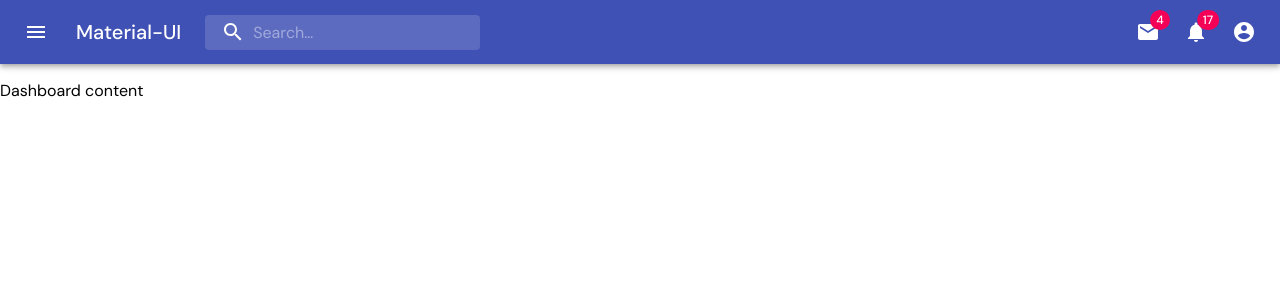
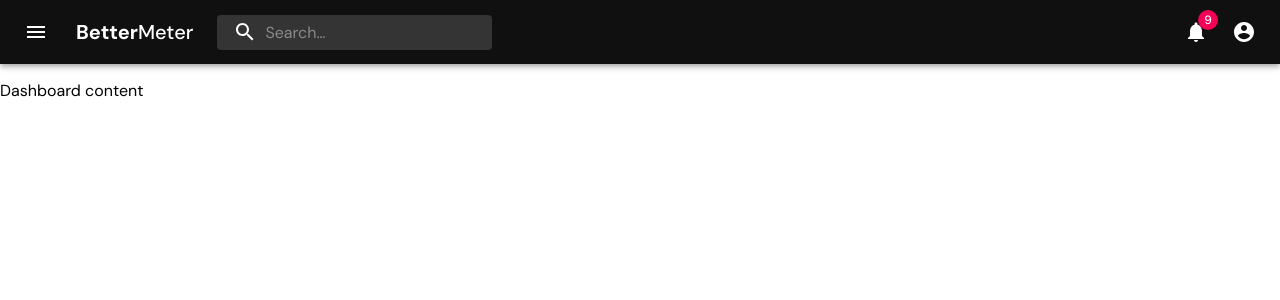
Before and after one commit to GBarkhatov/carlo-test, a React (Create React App) app: page / in a window 1280 px wide. Shown: the top 300 px of the page. Built offline with nearby package versions, Linux system fonts and the light colour scheme.

Commit message:
add appbar color

```diff
--- a/src/components/AppBar/AppBar.js
+++ b/src/components/AppBar/AppBar.js
@@ -1,4 +1,4 @@
-import React, { setState } from 'react'
+import React from 'react'
 import { fade, makeStyles, useTheme } from '@material-ui/core/styles'
 import AppBar from '@material-ui/core/AppBar'
 import Toolbar from '@material-ui/core/Toolbar'
@@ -14,7 +14,6 @@ import AccountCircle from '@material-ui/icons/AccountCircle'
 import MailIcon from '@material-ui/icons/Mail'
 import NotificationsIcon from '@material-ui/icons/Notifications'
 import MoreIcon from '@material-ui/icons/MoreVert'
-
 import Drawer from '@material-ui/core/Drawer'
 import List from '@material-ui/core/List'
 import Divider from '@material-ui/core/Divider'
@@ -28,6 +27,9 @@ import InboxIcon from '@material-ui/icons/MoveToInbox'
 const useStyles = makeStyles((theme) => ({
   grow: {
     flexGrow: 1
+  },
+  appBar: {
+    backgroundColor: '#101010'
   },
   menuButton: {
     marginRight: theme.spacing(2)
@@ -195,7 +197,7 @@ const AppBarComponent = () => {
 
   return (
     <div className={classes.grow}>
-      <AppBar position='static'>
+      <AppBar position='static' className={classes.appBar}>
         <Toolbar>
           <IconButton
             edge='start'
@@ -207,7 +209,7 @@ const AppBarComponent = () => {
             <MenuIcon />
           </IconButton>
           <Typography className={classes.title} variant='h6' noWrap>
-            Material-UI
+            <strong>Better</strong>Meter
           </Typography>
           <div className={classes.search}>
             <div className={classes.searchIcon}>
@@ -224,13 +226,8 @@ const AppBarComponent = () => {
           </div>
           <div className={classes.grow} />
           <div className={classes.sectionDesktop}>
-            <IconButton aria-label='show 4 new mails' color='inherit'>
-              <Badge badgeContent={4} color='secondary'>
-                <MailIcon />
-              </Badge>
-            </IconButton>
-            <IconButton aria-label='show 17 new notifications' color='inherit'>
-              <Badge badgeContent={17} color='secondary'>
+            <IconButton aria-label='show 9 new notifications' color='inherit'>
+              <Badge badgeContent={9} color='secondary'>
                 <NotificationsIcon />
               </Badge>
             </IconButton>
```
